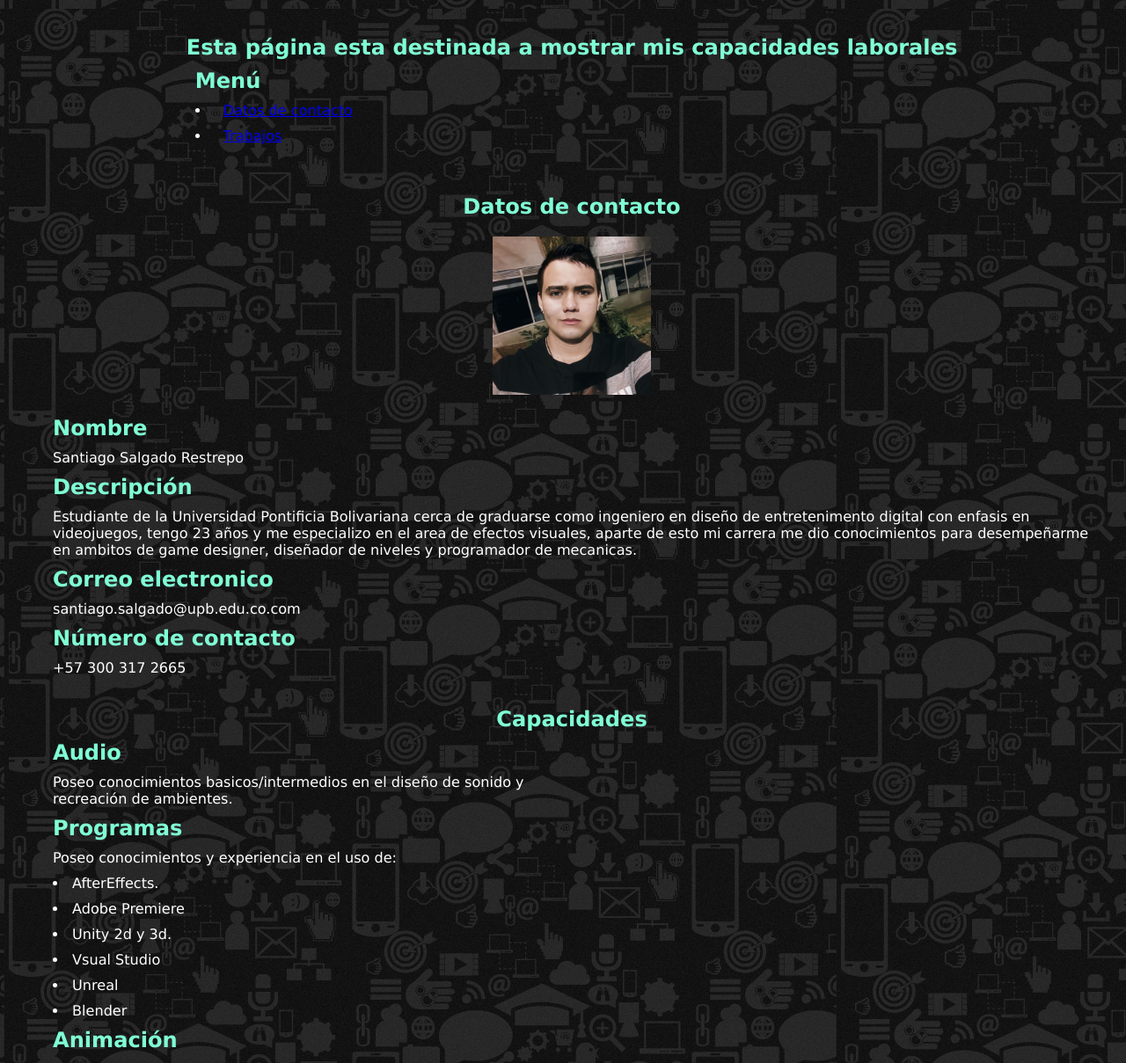
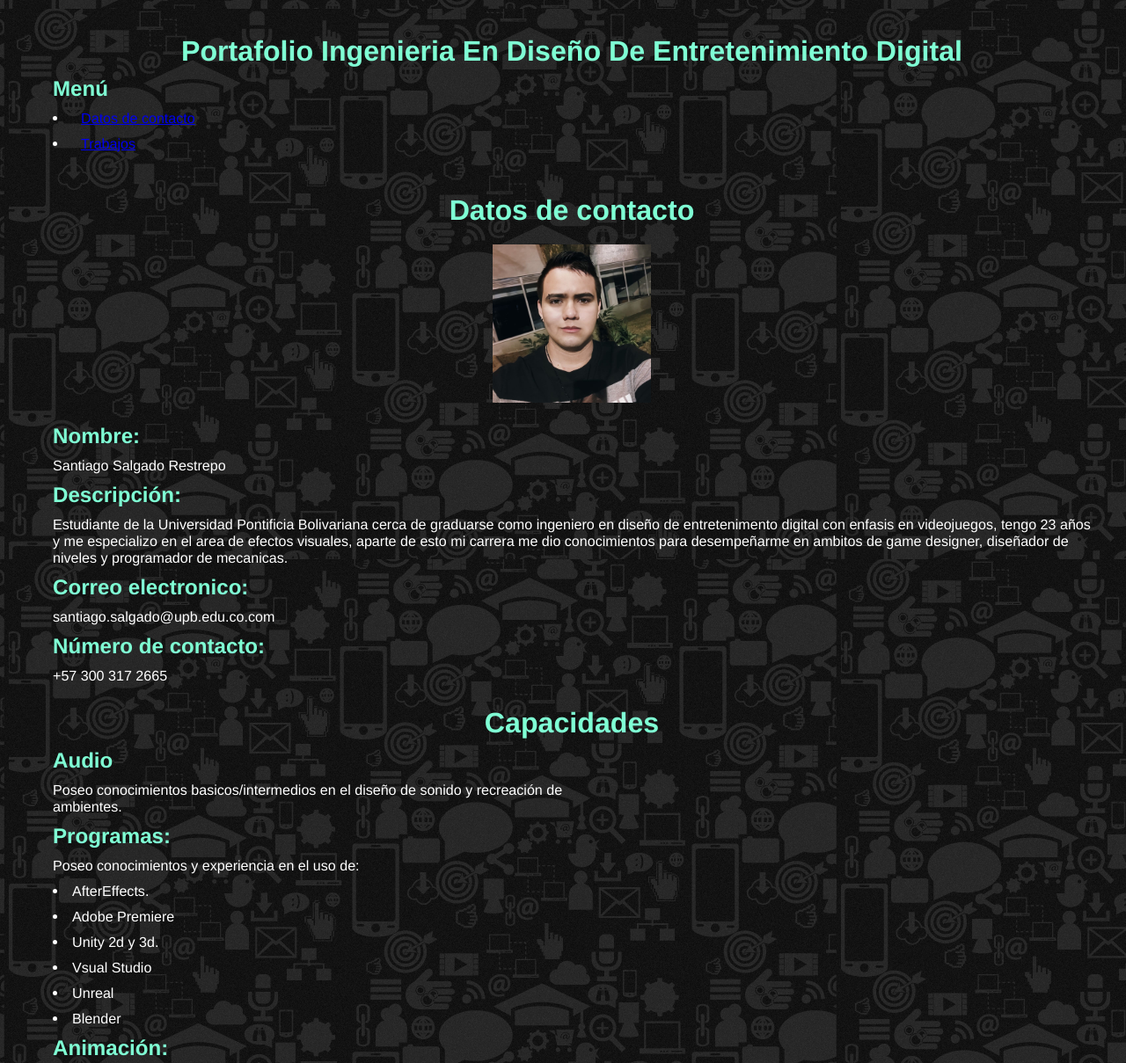
Before and after one commit to Ian-Lyanx/Desarrollo-web, a plain HTML site: page index.html in a window 1280 px wide. Shown: the top 1209 px of the page at 88% size. Drawn offline with Linux system fonts and the light colour scheme.

Commit message:
Correccion de informacion Index

```diff
--- a/index.html
+++ b/index.html
@@ -18,7 +18,7 @@
 
         <section class="Arriba">
 
-            <h1>Esta página esta destinada a mostrar mis capacidades laborales</h1>
+            <h1>Portafolio Ingenieria En Diseño De Entretenimiento Digital</h1>
 
             <div id="Menu">
 
@@ -44,19 +44,19 @@
 
             <div id="Informacion">
 
-                <h2>Nombre</h2>
+                <h2>Nombre:</h2>
                 <p>Santiago Salgado Restrepo</p>
 
-                <h2>Descripción</h2>
+                <h2>Descripción:</h2>
                 <p>Estudiante de la Universidad Pontificia Bolivariana cerca de graduarse como ingeniero en diseño
                 de entretenimento digital con enfasis en videojuegos, tengo 23 años y me especializo en el area
                 de efectos visuales, aparte de esto mi carrera me dio conocimientos para desempeñarme en ambitos de
                 game designer, diseñador de niveles y programador de mecanicas. </p>
 
-                <h2>Correo electronico</h2>
+                <h2>Correo electronico:</h2>
                 <p>santiago.salgado@upb.edu.co.com</p>
 
-                <h2>Número de contacto</h2>
+                <h2>Número de contacto:</h2>
                 <p>+57 300 317 2665</p>
 
 
@@ -74,7 +74,7 @@
                 <p>Poseo conocimientos basicos/intermedios en el diseño de sonido y recreación de ambientes.</p>
 
 
-                <h2>Programas</h2>
+                <h2>Programas:</h2>
                 <p>Poseo conocimientos y experiencia en el uso de:</p>
                 <li>AfterEffects.</li>
                 <li>Adobe Premiere</li>
@@ -84,7 +84,7 @@
                 <li>Blender</li>
 
 
-                <h2>Animación</h2>
+                <h2>Animación:</h2>
                 <p>Poseo conocimientos basicos respecto a la animacion por key frames en:</p>
                 <li>2d.</li>
                 <li>3d</li>
@@ -93,14 +93,14 @@
 
             <div id="Dos">
 
-                <h2>Programación</h2>
+                <h2>Programación:</h2>
                 <p>Poseo conocimientos de programacion en C# y Phyton básico respecto a:</p>
                 <li>Efectos visuales.</li>
                 <li>Programación de Mecanicas.</li>
                 <li>Diseño de Niveles.</li>
 
 
-                <h2>Idiomas</h2>
+                <h2>Idiomas:</h2>
                 <p>No soy una persona que hable otros idiomas de forma nativa pero me desempeño en:</p>
                 <li>Ingles - Avanzado</li>
                 <li>Japones - Básico</li>
--- a/main.css
+++ b/main.css
@@ -1,7 +1,7 @@
 *{
     margin: 10px;
     padding: 0;
-    font-family: Verdana, Geneva, Tahoma, sans-serif;
+    font-family: 'Franklin Gothic Medium', 'Arial Narrow', Arial, sans-serif;
 
 
 }
@@ -25,6 +25,7 @@ html{
 
 h1{
     text-align: center;
+    font-size: 2rem;
 }
 
 h1, h2{
@@ -36,14 +37,13 @@ h1, h2{
 .Arriba{
 
     height: 10rem;
-    text-align: center;
+    width: 100%;
 
 }
 
 #Menu{
 
     text-align: left;
-    color: white;
 }
 
 .Contacto{
```
